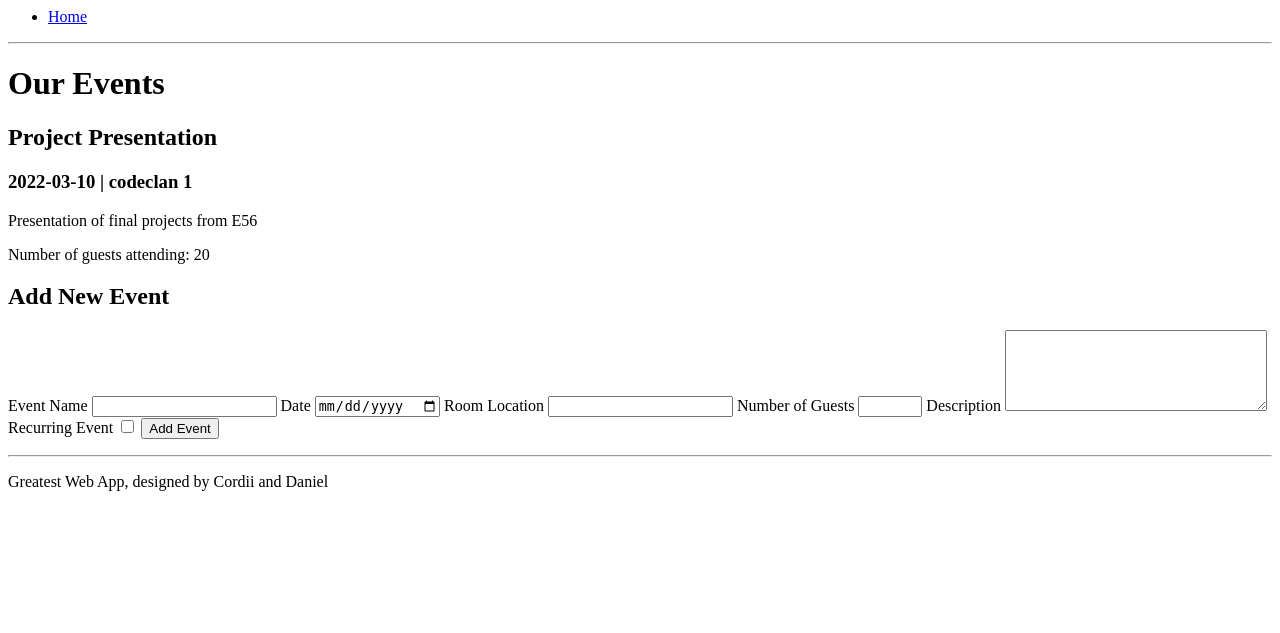
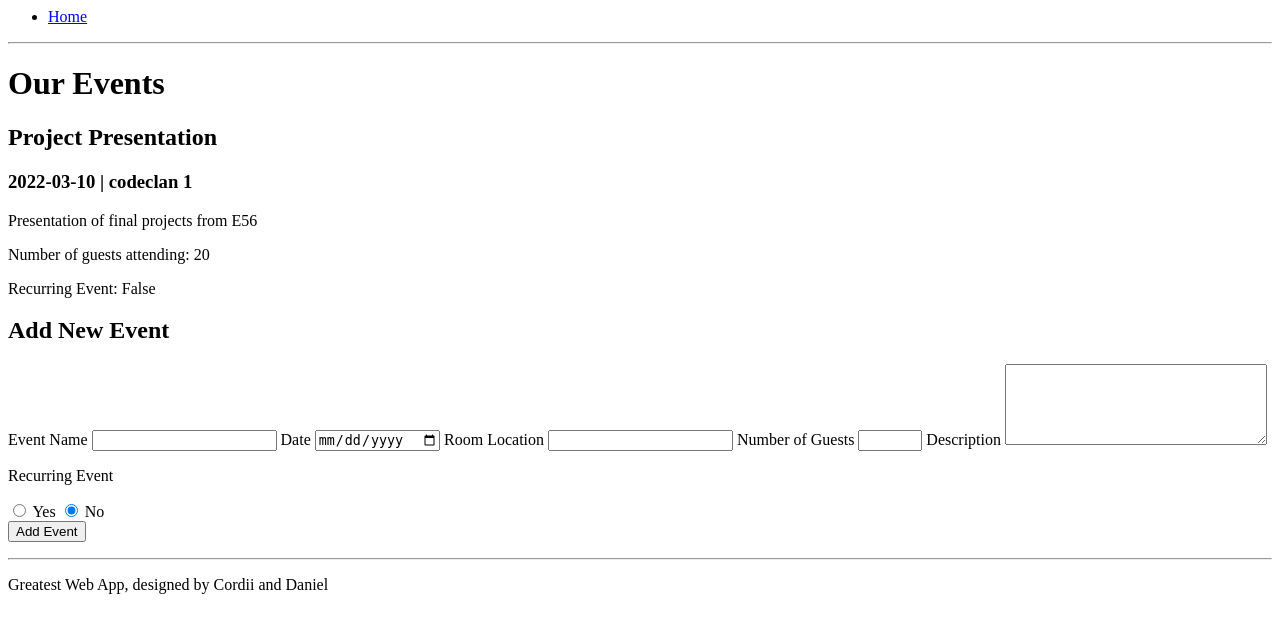
Before and after one commit to CordiiT14/wk3_d4_flask_lab, a Flask app: page /events in a window 1280 px wide. Shown: the top 633 px of the page. Run offline with Flask 2, Linux system fonts and the light colour scheme.

Commit message:
'recurring' issues with if statement.

```diff
--- a/controllers/controller.py
+++ b/controllers/controller.py
@@ -14,7 +14,7 @@ def add_event():
     room_location = request.form['room_location']
     number_guests = request.form['number_guests']
     description = request.form['description']
-    recurring = True if request.form['recurring'] else False
+    recurring = request.form['recurring']
     new_event = Event(date, event_name, number_guests, room_location, description, recurring)
     add_new_event(new_event)
     return render_template('index.html', title="Home", event_list=event_list)
--- a/models/events_list.py
+++ b/models/events_list.py
@@ -7,6 +7,3 @@ event_list = [event1,]
 
 def add_new_event(event):
     event_list.append(event)
-
-# def recurring_event(recurring):
-#     if recurring ==
--- a/templates/index.html
+++ b/templates/index.html
@@ -8,6 +8,10 @@
     <h3>{{event.date}} | {{event.room_location}}</h3>
     <p>{{event.description}} </p>
     <p>Number of guests attending: {{event.number_guests}}</p>
+    <p>Recurring Event: {{event.recurring}}</p>
+    {% if event.recurring %}
+        <p>This is a recurring event.</p>
+    {% endif %}
 </div>
 
 {% endfor %}
@@ -24,8 +28,18 @@
     <input type="number" name="number_guests" id="number_guests" min="1" max="100">
     <label for="description">Description</label>
     <textarea name="description" rows="5" cols="30"></textarea>
-    <label for="recurring"> Recurring Event</label>
-    <input type="checkbox" name="recurring" id="recurring" value="True">
+
+
+    <p>Recurring Event</p>
+    <div>
+        <input type="radio" id="True"
+     name="recurring" value="True">
+    <label for="True">Yes</label>
+
+    <input type="radio" id="False"
+     name="recurring" value="False" checked>
+    <label for="False">No</label>
+    </div>
 
     <input type="submit" value="Add Event">
 </form>
```
